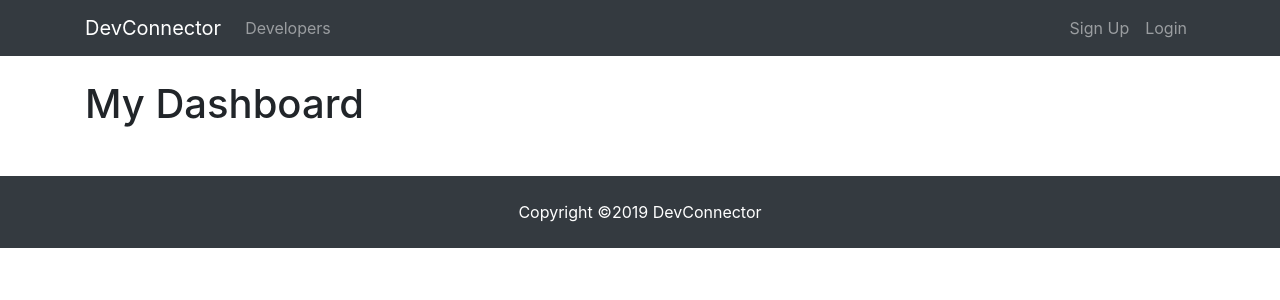
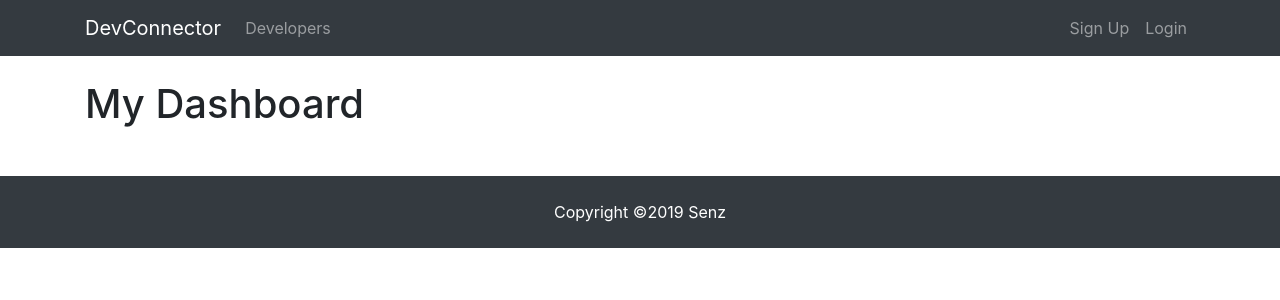
Before and after one commit to Lahirutech/senze, a React (Create React App) app in the folder client/: page /dashboard in a window 1280 px wide. Shown: the top 300 px of the page. Built offline with nearby package versions, Linux system fonts and the light colour scheme.

Commit message:
Editing the footer with senz

```diff
--- a/client/src/components/layouts/Footer.js
+++ b/client/src/components/layouts/Footer.js
@@ -4,7 +4,7 @@ class Footer extends Component {
   render() {
     return (
       <footer className="bg-dark text-white mt-5 p-4 text-center">
-          Copyright &copy;{new Date().getFullYear()} DevConnector
+          Copyright &copy;{new Date().getFullYear()} Senz
       </footer>
     )
   }
```
